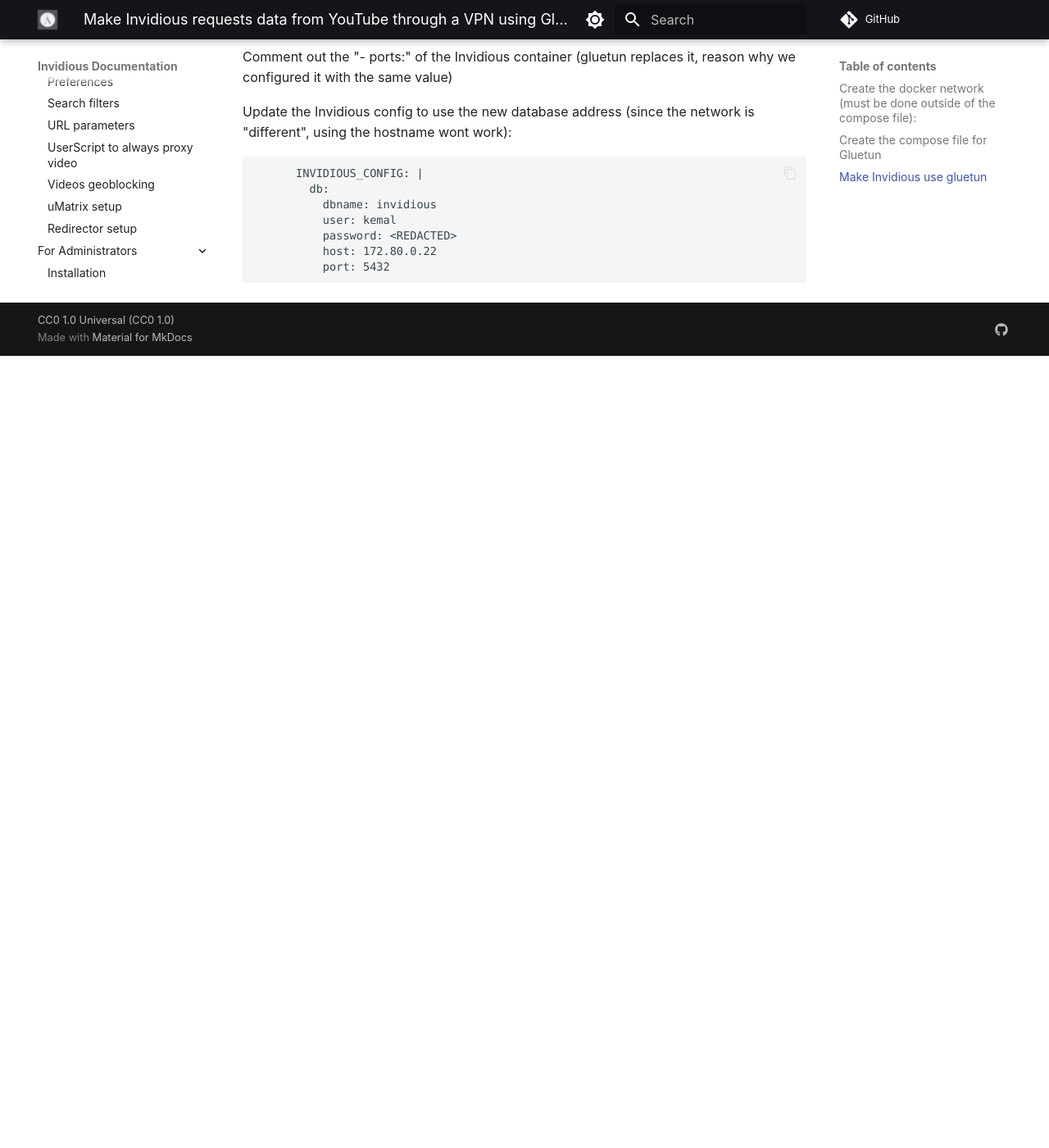
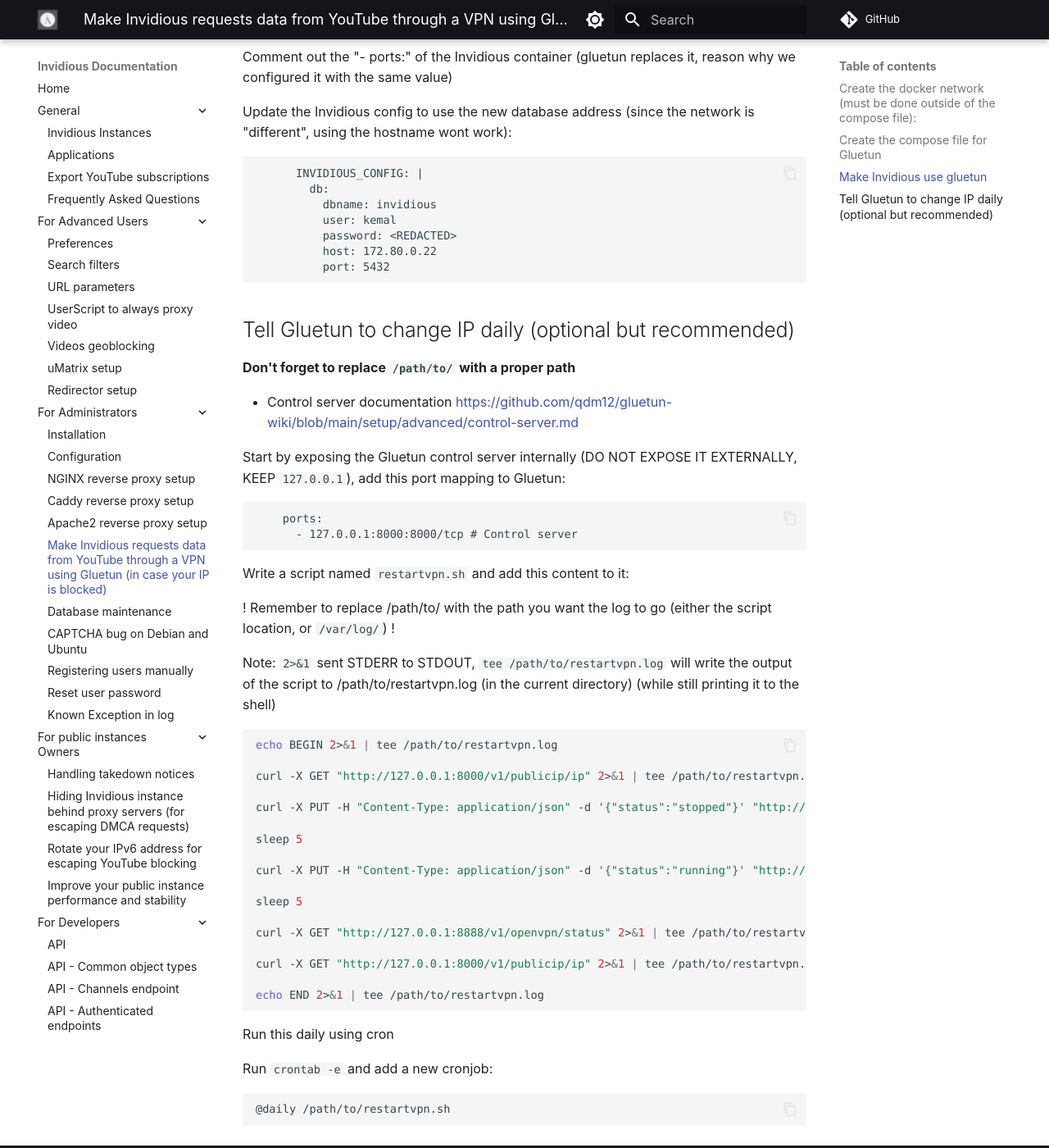
Before and after one commit to iv-org/documentation, an MkDocs documentation site: the page built from docs/gluetun.md, in a window 1280 px wide and 1400 px high, scrolled down 1808 px. Shown: the whole window at 82% size. Built offline with MkDocs 1.6.1 and Material for MkDocs 9.7.7, drawn with Linux system fonts in a browser that asks for light colours; comment, search, counter and statistics services are not loaded; before the commit the page ends 2242 px from its top, so only the background shows below that.

Commit message:
Gluetun tutorial update: Add a section to tell Gluetun to change IP daily

````diff
--- a/docs/gluetun.md
+++ b/docs/gluetun.md
@@ -89,3 +89,52 @@
           host: 172.80.0.22
           port: 5432
 ```
+
+## Tell Gluetun to change IP daily (optional but recommended)
+
+**Don't forget to replace `/path/to/` with a proper path**
+
+- Control server documentation https://github.com/qdm12/gluetun-wiki/blob/main/setup/advanced/control-server.md
+
+Start by exposing the Gluetun control server internally (DO NOT EXPOSE IT EXTERNALLY, KEEP `127.0.0.1`), add this port mapping to Gluetun:
+
+```
+    ports:
+      - 127.0.0.1:8000:8000/tcp # Control server
+```
+
+
+Write a script named `restartvpn.sh` and add this content to it:
+
+! Remember to replace /path/to/ with the path you want the log to go (either the script location, or `/var/log/`) !
+
+Note: `2>&1` sent STDERR to STDOUT, `tee /path/to/restartvpn.log` will write the output of the script to /path/to/restartvpn.log (in the current directory) (while still printing it to the shell)
+
+```bash
+echo BEGIN 2>&1 | tee /path/to/restartvpn.log
+
+curl -X GET "http://127.0.0.1:8000/v1/publicip/ip" 2>&1 | tee /path/to/restartvpn.log # Print the original IP
+
+curl -X PUT -H "Content-Type: application/json" -d '{"status":"stopped"}' "http://127.0.0.1:8000/v1/openvpn/status" 2>&1 | tee /path/to/restartvpn.log # Stop OpenVPN
+
+sleep 5
+
+curl -X PUT -H "Content-Type: application/json" -d '{"status":"running"}' "http://127.0.0.1:8000/v1/openvpn/status" 2>&1 | tee /path/to/restartvpn.log # Start OpenVPN (changing the server it's connecting to)
+
+sleep 5
+
+curl -X GET "http://127.0.0.1:8888/v1/openvpn/status" 2>&1 | tee /path/to/restartvpn.log # Print the Gluetun status
+
+curl -X GET "http://127.0.0.1:8000/v1/publicip/ip" 2>&1 | tee /path/to/restartvpn.log # Print the new IP
+
+echo END 2>&1 | tee /path/to/restartvpn.log
+```
+
+
+Run this daily using cron
+
+Run `crontab -e` and add a new cronjob:
+
+```
+@daily /path/to/restartvpn.sh
+```
````
